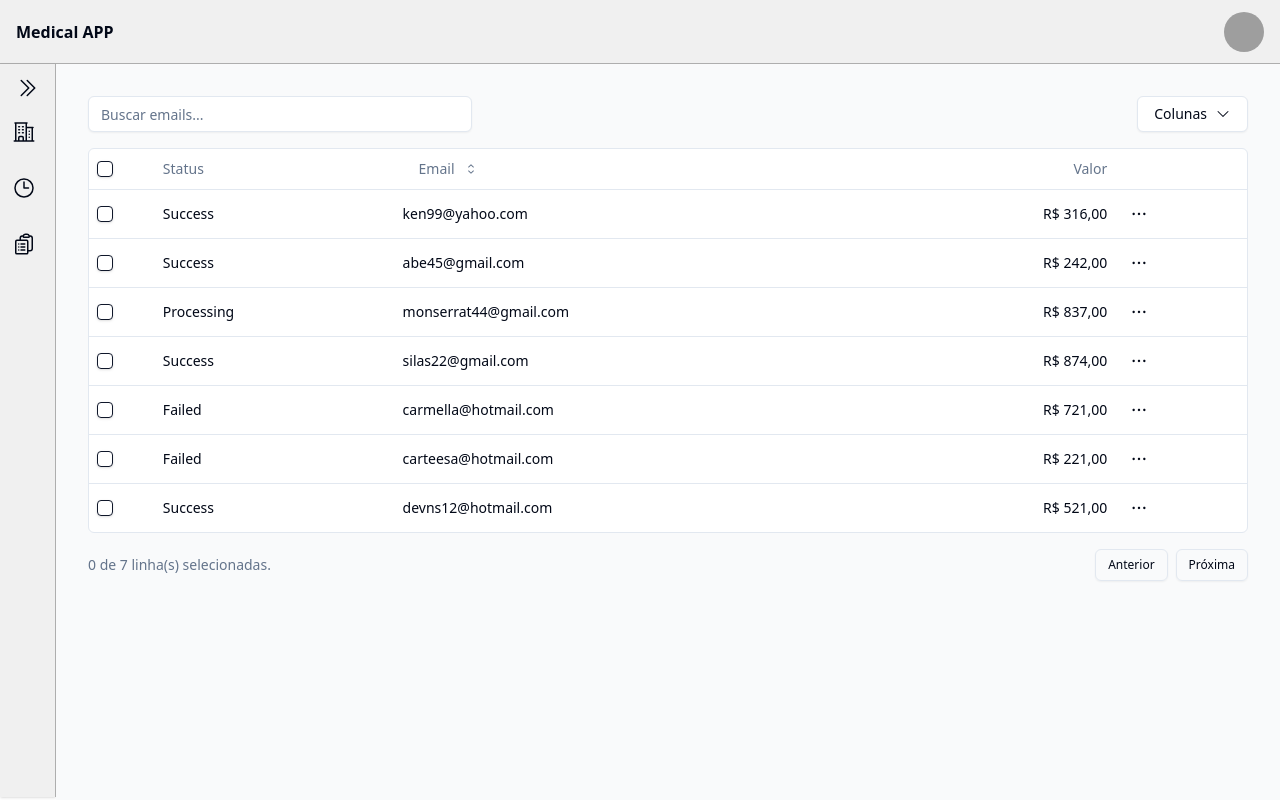
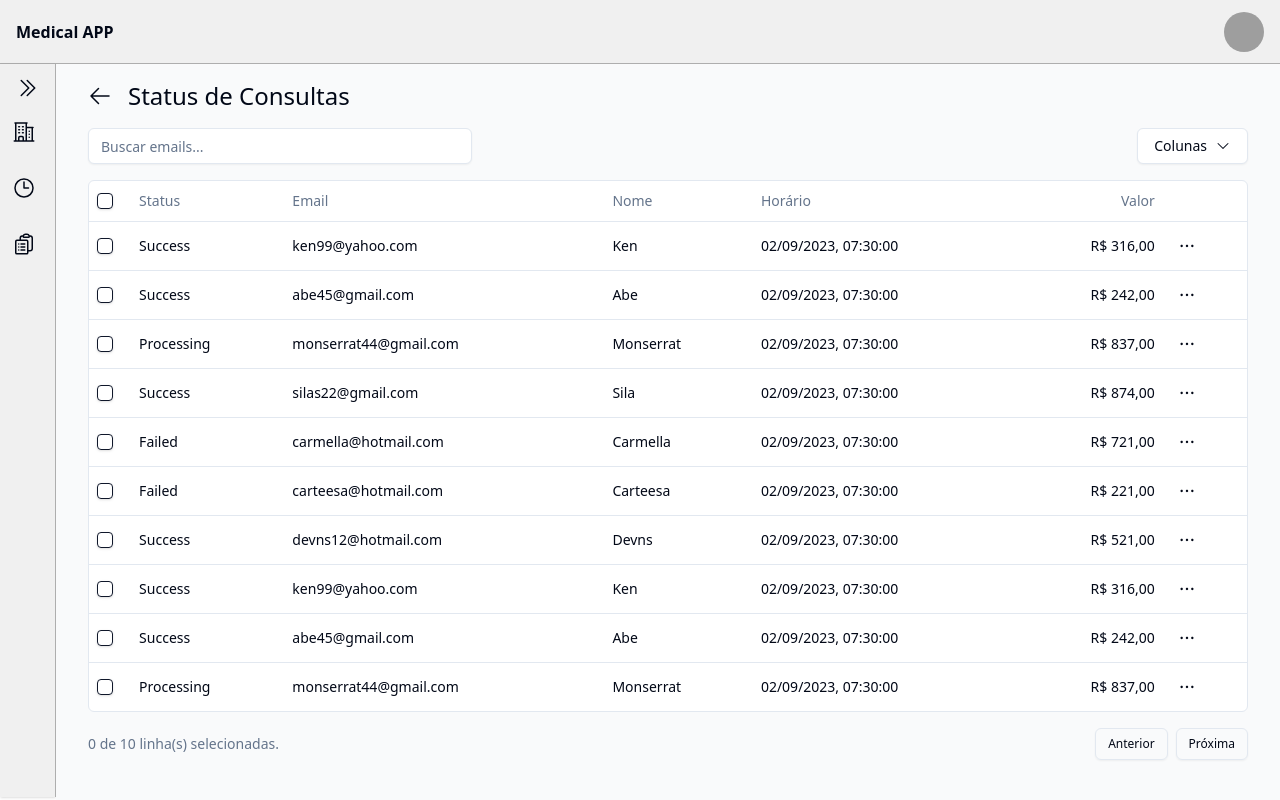
Before and after one commit to visantiago99/medical-app, a Next.js app: page /status-consultas in a window 1280 px wide. Built offline with nearby package versions, Linux system fonts and the light colour scheme; grey boxes are pictures that could not be loaded.

Commit message:
Finish status consulta page

```diff
--- a/src/components/StatusConsultas/StatusAppointmentTable.tsx
+++ b/src/components/StatusConsultas/StatusAppointmentTable.tsx
@@ -3,7 +3,7 @@ import { DataProps, SortableTable } from '../SortableTable';
 import { ColumnDef } from '@tanstack/react-table';
 import { Checkbox } from '../ui/checkbox';
 import { Button } from '../ui/button';
-import { CaretSortIcon, DotsHorizontalIcon } from '@radix-ui/react-icons';
+import { DotsHorizontalIcon } from '@radix-ui/react-icons';
 import {
   DropdownMenu,
   DropdownMenuContent,
@@ -18,43 +18,81 @@ const data: Payment[] = [
     id: 'm5gr84i9',
     amount: 316,
     status: 'success',
+    schedule: '02/09/2023, 07:30:00',
+    email: 'ken99@yahoo.com',
+    name: 'ken',
+  },
+  {
+    id: '3u1reuv4',
+    amount: 242,
+    status: 'success',
+    schedule: '02/09/2023, 07:30:00',
+    name: 'abe',
+    email: 'Abe45@gmail.com',
+  },
+  {
+    id: 'derv1ws0',
+    amount: 837,
+    status: 'processing',
+    schedule: '02/09/2023, 07:30:00',
+    name: 'monserrat',
+    email: 'Monserrat44@gmail.com',
+  },
+  {
+    id: '5kma53ae',
+    amount: 874,
+    status: 'success',
+    schedule: '02/09/2023, 07:30:00',
+    name: 'Sila',
+    email: 'Silas22@gmail.com',
+  },
+  {
+    id: 'bhqecj4p',
+    amount: 721,
+    status: 'failed',
+    schedule: '02/09/2023, 07:30:00',
+    name: 'carmella',
+    email: 'carmella@hotmail.com',
+  },
+  {
+    id: 'bhqecj4p12',
+    amount: 221,
+    status: 'failed',
+    schedule: '02/09/2023, 07:30:00',
+    name: 'carteesa',
+    email: 'carteesa@hotmail.com',
+  },
+  {
+    id: 'bhqesafacj4p12',
+    amount: 521,
+    status: 'success',
+    schedule: '02/09/2023, 07:30:00',
+    name: 'devns',
+    email: 'devns12@hotmail.com',
+  },
+  {
+    id: 'm5gr84i9',
+    amount: 316,
+    status: 'success',
+    schedule: '02/09/2023, 07:30:00',
+    name: 'ken',
     email: 'ken99@yahoo.com',
   },
   {
     id: '3u1reuv4',
     amount: 242,
     status: 'success',
+    schedule: '02/09/2023, 07:30:00',
+    name: 'Abe',
     email: 'Abe45@gmail.com',
   },
   {
     id: 'derv1ws0',
     amount: 837,
     status: 'processing',
+    schedule: '02/09/2023, 07:30:00',
+    name: 'Monserrat',
     email: 'Monserrat44@gmail.com',
-  },
-  {
-    id: '5kma53ae',
-    amount: 874,
-    status: 'success',
-    email: 'Silas22@gmail.com',
-  },
-  {
-    id: 'bhqecj4p',
-    amount: 721,
-    status: 'failed',
-    email: 'carmella@hotmail.com',
-  },
-  {
-    id: 'bhqecj4p12',
-    amount: 221,
-    status: 'failed',
-    email: 'carteesa@hotmail.com',
-  },
-  {
-    id: 'bhqesafacj4p12',
-    amount: 521,
-    status: 'success',
-    email: 'devns12@hotmail.com',
   },
 ];
 
@@ -63,6 +101,8 @@ export type Payment = {
   amount: number;
   status: 'pending' | 'processing' | 'success' | 'failed';
   email: string;
+  name: string;
+  schedule: string;
 };
 
 export const columns: ColumnDef<Payment>[] = [
@@ -94,18 +134,20 @@ export const columns: ColumnDef<Payment>[] = [
   },
   {
     accessorKey: 'email',
-    header: ({ column }) => {
-      return (
-        <Button
-          variant="ghost"
-          onClick={() => column.toggleSorting(column.getIsSorted() === 'asc')}
-        >
-          Email
-          <CaretSortIcon className="ml-2 h-4 w-4" />
-        </Button>
-      );
-    },
+    header: 'Email',
     cell: ({ row }) => <div className="lowercase">{row.getValue('email')}</div>,
+  },
+  {
+    accessorKey: 'name',
+    header: 'Nome',
+    cell: ({ row }) => <div className="capitalize">{row.getValue('name')}</div>,
+  },
+  {
+    accessorKey: 'schedule',
+    header: 'Horário',
+    cell: ({ row }) => (
+      <div className="capitalize">{row.getValue('schedule')}</div>
+    ),
   },
   {
     accessorKey: 'amount',
@@ -136,15 +178,15 @@ export const columns: ColumnDef<Payment>[] = [
             </Button>
           </DropdownMenuTrigger>
           <DropdownMenuContent align="end">
-            <DropdownMenuLabel>Actions</DropdownMenuLabel>
+            <DropdownMenuLabel>Ações</DropdownMenuLabel>
             <DropdownMenuItem
               onClick={() => navigator.clipboard.writeText(payment.id)}
             >
-              Copy payment ID
+              Copiar ID do pagamento
             </DropdownMenuItem>
             <DropdownMenuSeparator />
-            <DropdownMenuItem>View customer</DropdownMenuItem>
-            <DropdownMenuItem>View payment details</DropdownMenuItem>
+            <DropdownMenuItem>Ver Paciente</DropdownMenuItem>
+            <DropdownMenuItem>Ver Detalhes do Pagamento</DropdownMenuItem>
           </DropdownMenuContent>
         </DropdownMenu>
       );
--- a/src/pages/dashboard/index.tsx
+++ b/src/pages/dashboard/index.tsx
@@ -3,8 +3,8 @@ import DashCards from '@/components/Dashboard/DashCards';
 import DashPatientsTable from '@/components/Dashboard/DashPatientsTable';
 import DashTable from '@/components/Dashboard/DashReminderTable';
 import SearchBar from '@/components/SearchBar';
+import { Label } from '@/components/ui/label';
 import MainLayout from '@/layouts/MainLayout';
-import { Label } from '@radix-ui/react-label';
 import React from 'react';
 
 const DashboardPage = () => {
--- a/src/pages/status-consultas/index.tsx
+++ b/src/pages/status-consultas/index.tsx
@@ -1,11 +1,24 @@
 import StatusAppointmentTable from '@/components/StatusConsultas/StatusAppointmentTable';
+import { Label } from '@/components/ui/label';
+import { ArrowLeftIcon } from '@heroicons/react/24/outline';
 import MainLayout from '@/layouts/MainLayout';
 import React from 'react';
+import Link from 'next/link';
 
 const AppointmentStatus = () => {
   return (
     <MainLayout>
-      <StatusAppointmentTable />
+      <div>
+        <div className="flex items-center gap-4">
+          <Link href={'/'}>
+            <ArrowLeftIcon className="w-6 h-6" />
+          </Link>
+          <Label className="text-2xl" htmlFor="status-table">
+            Status de Consultas
+          </Label>
+        </div>
+        <StatusAppointmentTable />
+      </div>
     </MainLayout>
   );
 };
```
